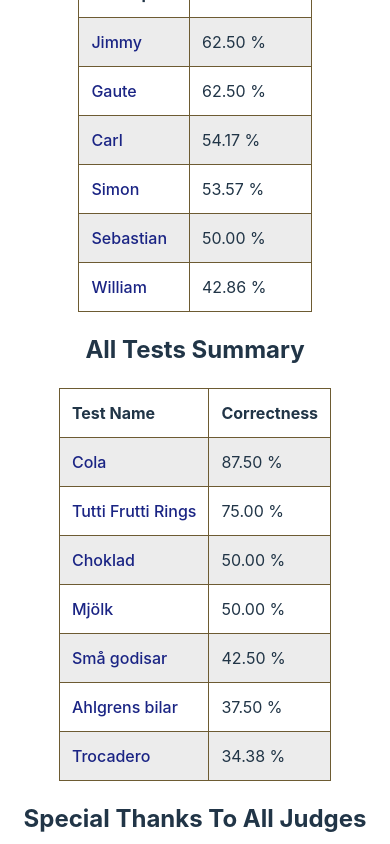
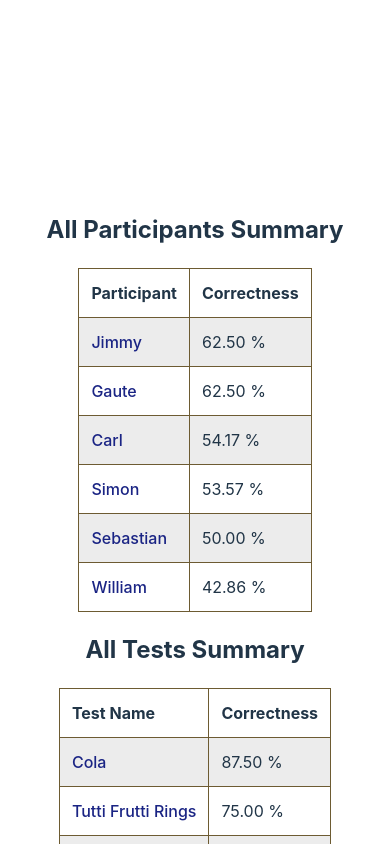
Before and after one commit to williamtorberntsson/FoodStatistics, a React (Vite) app: page / in a window 390 px wide. Shown: the top 844 px of the page. Built offline with nearby package versions, Linux system fonts and the light colour scheme.

Commit message:
Added cola test OMG HYPE *SOCOND* EDIT JAOOO

```diff
--- a/src/App.css
+++ b/src/App.css
@@ -1,4 +1,33 @@
 /* App.css */
+
+/*Phone size*/
+@media only screen and (max-width: 600px) {
+  .app-container {
+    display: flex;
+    flex-direction: column;
+    min-height: 100vh;
+    text-align: center;
+    padding-top: 800px;
+  }
+
+  body,
+  html {
+    margin: 0;
+    padding: 0;
+    width: 100%;
+    height: 100%;
+    display: flex;
+  }
+
+  #root {
+    width: 100%;
+    display: flex;
+    justify-content: center;
+  }
+}
+
+/*Computer size*/
+@media only screen and (min-width: 601px) {
   .app-container {
     display: flex;
     flex-direction: column;
@@ -21,3 +50,4 @@
     display: flex;
     justify-content: center;
   }
+}
--- a/src/data.json
+++ b/src/data.json
@@ -79,8 +79,8 @@
       ]
     },
     {
-      "name": "Små godisar",
-      "description": "Känner man skillnad på små godisar?",
+      "name": "Frukttoppar",
+      "description": "Känner man skillnad på frukttoppar?",
       "alternatives": ["grön", "gul", "röd"],
       "truth": [2, 2, 0, 1, 2, 1, 0, 1],
       "judge": "Hans",
```
Lines whose indentation alone changed are shown as unchanged.
